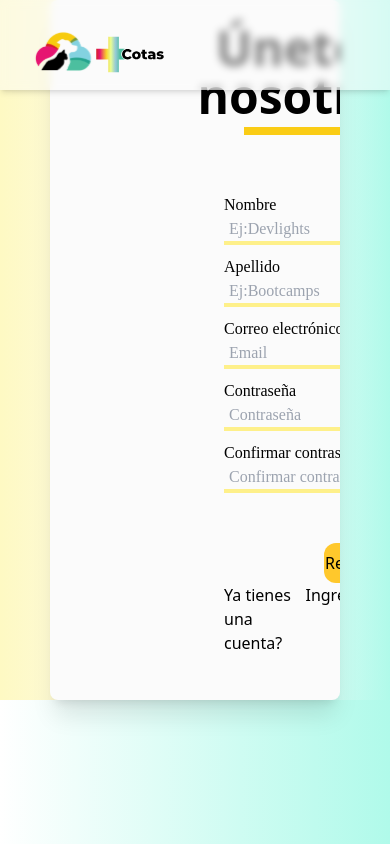
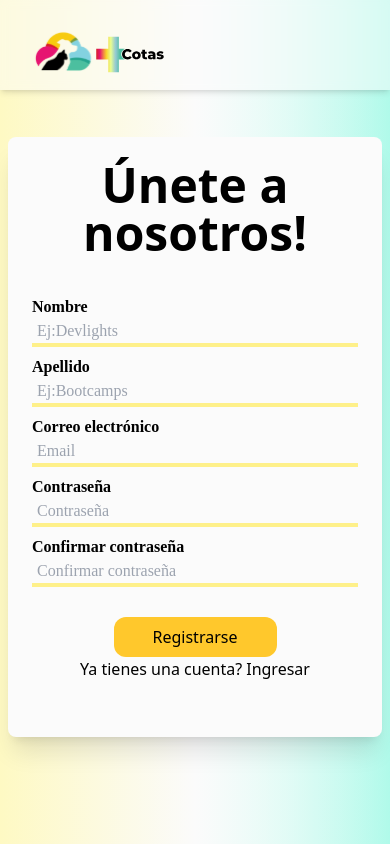
Before and after one commit to Veron-Juan/Devlights-final-project, a React (Vite) app in the folder frontend/: page /register in a window 390 px wide. Built offline with nearby package versions, Linux system fonts and the light colour scheme; some icons are missing.

Commit message:
fix:Se corrigió la vista responsive

```diff
--- a/frontend/src/pages/register/Register.jsx
+++ b/frontend/src/pages/register/Register.jsx
@@ -2,16 +2,16 @@ import React, { useEffect, useState } from "react";
 import { useDispatch } from "react-redux";
 import { useNavigate } from "react-router-dom";
 import { addUser } from "../../redux/states.js/user";
+import backgFormLogo from "../../assets/backgForm.png";
 // Formulario de registro que solicita: Nombre y apellido, email y contraseña
 
 function Register() {
-
-  const initialState= {
+  const initialState = {
     name: "",
     lastname: "",
     email: "",
     password: "",
-  }
+  };
 
   //seteamos los valores iniciales de los form's inputs
   const [inputValues, setInputValue] = useState(initialState);
@@ -93,75 +93,78 @@ function Register() {
   //   checkValidation();
   // }, [inputValues]);
 
-  const dispatch = useDispatch()
-  const navigate = useNavigate()
+  const dispatch = useDispatch();
+  const navigate = useNavigate();
 
   const handleSubmit = async (e) => {
     e.preventDefault();
 
-      const res = await fetch("http://localhost:4000/api/auth/register", {
-        method: 'POST',
-        headers: {
-        'Content-Type': 'application/json'
-        },
-        body: JSON.stringify(inputValues)
-        });
-        try{
-          console.log(res)
-          dispatch(addUser({ ...inputValues}));
-          navigate(`/`, {replace: true})
-
-        } catch(error){
-          console.log(error)
-        }
-
+    const res = await fetch("http://localhost:4000/api/auth/register", {
+      method: "POST",
+      headers: {
+        "Content-Type": "application/json",
+      },
+      body: JSON.stringify(inputValues),
+    });
+    try {
+      console.log(res);
+      dispatch(addUser({ ...inputValues }));
+      navigate(`/`, { replace: true });
+    } catch (error) {
+      console.log(error);
+    }
   };
-
-
 
   // Return del componente main Registro
 
   return (
-    <div className="flex justify-center items-center ml-[50px] mr-[50px]">
+    <div className="flex justify-center items-center h-screen">
+      <img
+        src={backgFormLogo}
+        alt="Background Form's Logo"
+        className="absolute left-10 bottom-10 sm:hidden max-md:hidden lg:inline-block"
+      />
+
       <form
         id="registrationForm"
         action="/"
         method="POST"
         onSubmit={handleSubmit}
-        className="bg-white mx-auto w-[800px] h-[700px] border-none rounded-lg shadow-xl overflow-hidden p-6"
+        className="lg:w-[500px] bg-white w-[400px] h-[600px] border-none rounded-lg shadow-xl p-6 mt-[30px] items-center ml-[8px] mr-[8px] z-[2]"
       >
-        <h1 className="text-5xl font-bold text-center border-b-8 pb-[7px] border-b-yellow-400 mb-[50px] w-[54%] flex justify-center items-center ml-[170px]">
+        <h1 className="flex flex-row justify-center items-center text-5xl font-bold text-center mb-[30px] w-auto">
           Únete a nosotros!
         </h1>
-        <div className="relative flex flex-col ml-[150px] justify-center border-b-4 border-b-yellow-200 focus-within:border-yellow-400 w-[60%]">
-          <label htmlFor="name" className="font-[Monserrat] mt-[8px]">
+        <div className="flex flex-col justify-center border-b-4 border-b-yellow-200 focus-within:border-yellow-400">
+          <label htmlFor="name" className="font-[Monserrat] mt-[8px] font-bold">
             Nombre
             <input
               type="text"
               name="name"
               id="name"
               placeholder="Ej:Devlights"
-              className="block appearance-none focus:outline-none bg-transparent pl-[5px] w-full"
+              className="block appearance-none focus:outline-none bg-transparent pl-[5px] w-full font-normal"
               onChange={handleChange}
               value={inputValues.name}
             />
             {validation.name && (
-              <p className="text-red-600 font-[Monserrat]">
-                {validation.name}
-              </p>
+              <p className="text-red-600 font-[Monserrat]">{validation.name}</p>
             )}
             {validation.name && console.log(validation)}
           </label>
         </div>
-        <div className="relative flex flex-col ml-[150px] justify-center border-b-4 border-b-yellow-200 focus-within:border-yellow-400 w-[60%]">
-          <label htmlFor="lName" className="font-[Monserrat] mt-[10px]">
+        <div className="flex flex-col justify-center border-b-4 border-b-yellow-200 focus-within:border-yellow-400">
+          <label
+            htmlFor="lName"
+            className="font-[Monserrat] mt-[8px] font-bold"
+          >
             Apellido
             <input
               type="text"
               name="lastname"
               id="lastname"
               placeholder="Ej:Bootcamps"
-              className="block appearance-none focus:outline-none bg-transparent pl-[5px] w-full"
+              className="block appearance-none focus:outline-none bg-transparent pl-[5px] w-full font-normal"
               onChange={handleChange}
               value={inputValues.lastname}
             />
@@ -172,14 +175,17 @@ function Register() {
             )}
           </label>
         </div>
-        <div className="relative flex flex-col ml-[150px] justify-center border-b-4 border-b-yellow-200 focus-within:border-yellow-400 w-[60%]">
-          <label htmlFor="email" className="font-[Monserrat] mt-[10px]">
+        <div className="flex flex-col justify-center border-b-4 border-b-yellow-200 focus-within:border-yellow-400">
+          <label
+            htmlFor="email"
+            className="font-[Monserrat] mt-[8px] font-bold"
+          >
             Correo electrónico
             <input
               type="text"
               name="email"
               placeholder="Email"
-              className="block w-full appearance-none focus:outline-none bg-transparent pl-[5px]"
+              className="block appearance-none focus:outline-none bg-transparent pl-[5px] w-full font-normal"
               onChange={handleChange}
               value={inputValues.email}
             />
@@ -190,14 +196,17 @@ function Register() {
             )}
           </label>
         </div>
-        <div className="relative flex flex-col ml-[150px] justify-center border-b-4 border-b-yellow-200 focus-within:border-yellow-400 w-[60%]">
-          <label htmlFor="password" className="font-[Monserrat] mt-[10px]">
+        <div className="flex flex-col justify-center border-b-4 border-b-yellow-200 focus-within:border-yellow-400">
+          <label
+            htmlFor="password"
+            className="font-[Monserrat] mt-[8px] font-bold"
+          >
             Contraseña
             <input
               type="password"
               name="password"
               placeholder="Contraseña"
-              className="block w-full appearance-none focus:outline-none bg-transparent pl-[5px]"
+              className="block appearance-none focus:outline-none bg-transparent pl-[5px] w-full font-normal"
               onChange={handleChange}
               value={inputValues.password}
               required
@@ -209,38 +218,41 @@ function Register() {
             )}
           </label>
         </div>
-        <div className="relative flex flex-col ml-[150px] justify-center border-b-4 border-b-yellow-200 focus-within:border-yellow-400 w-[60%]">
+        <div className="flex flex-col justify-center border-b-4 border-b-yellow-200 focus-within:border-yellow-400">
           <label
             htmlFor="confirmPassword"
-            className="font-[Monserrat] mt-[10px]"
+            className="font-[Monserrat] mt-[8px] font-bold"
           >
             Confirmar contraseña
             <input
               type="password"
               name="confirmPassword"
               placeholder="Confirmar contraseña"
-              className="block w-full appearance-none focus:outline-none bg-transparent pl-[5px]"
+              className="block appearance-none focus:outline-none bg-transparent pl-[5px] w-full  font-normal"
               onChange={(e) => handleChange(e)}
               value={inputValues.confirmPassword}
               required
             />
             {validation.confirmPassword && (
-              <p className="text-red-600 font-[Monserrat]">
+              <p className="text-red-600 font-[Monserrat] uppercase">
                 {validation.confirmPassword}
               </p>
             )}
           </label>
         </div>
-        <div className="relative flex flex-col ml-[150px] justify-center w-[60%]">
+        <div className="md:flex flex flex-col mt-[10px] justify-center items-center">
           <button
             type="submit"
             id="submit-button"
-            className="bg-yellow h-[40px] rounded-xl w-[60%] ml-[100px] mt-[50px]"
+            className="bg-yellow h-[40px] rounded-xl w-[50%] mt-[20px]"
           >
             Registrarse
           </button>
-          <span className="flex justify-center">
-            Ya tienes una cuenta? <a href="#">Ingresar</a>
+          <span className="flex justify-center gap-[4px]">
+            Ya tienes una cuenta?{" "}
+            <a href="/login" className="hover:text-amber-300">
+              Ingresar
+            </a>
           </span>
         </div>
       </form>
```
